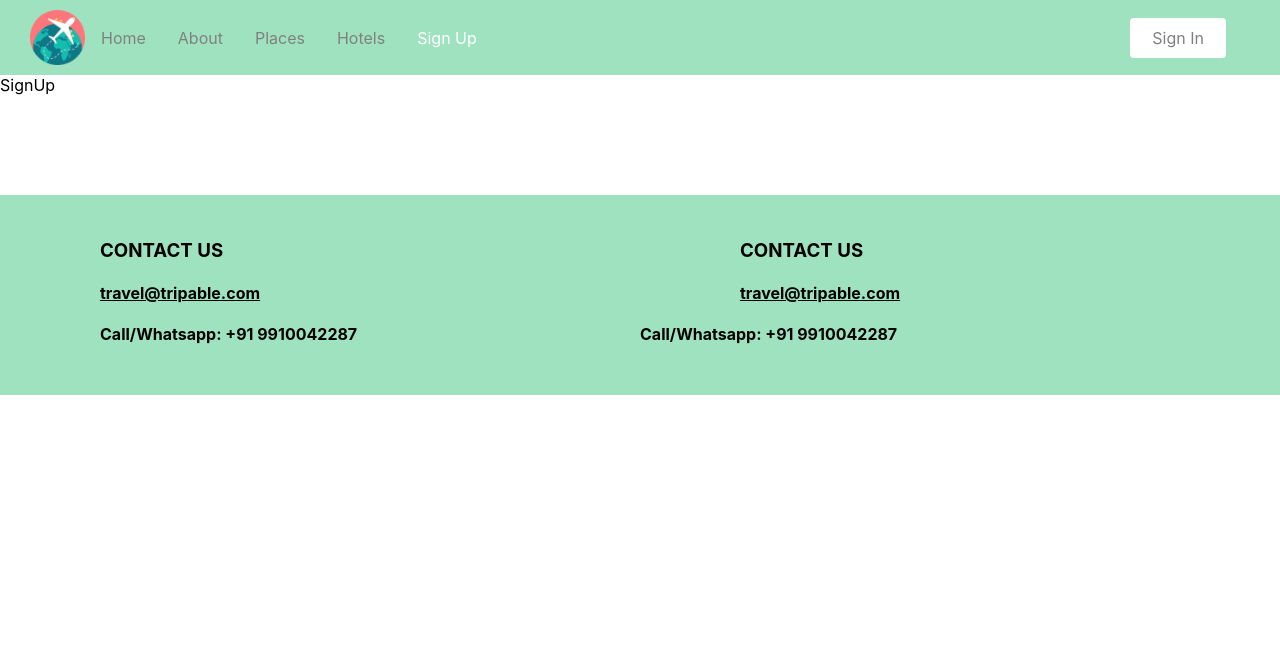
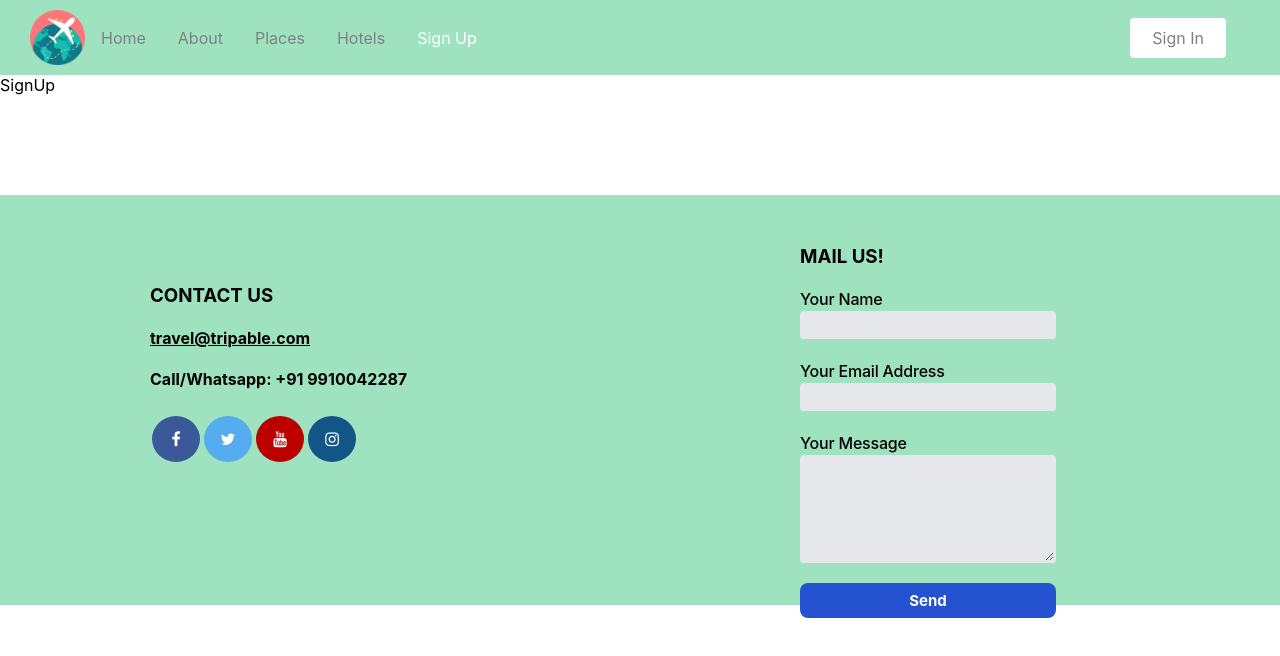
Before and after one commit to devyanikal/TRIPABLE, a React (Create React App) app in the folder frontend/: page /signup in a window 1280 px wide. Shown: the top 656 px of the page. Built offline with nearby package versions, Linux system fonts and the light colour scheme.

Commit message:
contactus done

```diff
--- a/frontend/src/App.js
+++ b/frontend/src/App.js
@@ -21,7 +21,7 @@ function App(){
 
         <div>
         <Routes>
-          <Route exact path='/home' element={< Home />}></Route>
+          <Route exact path='/' element={< Home />}></Route>
           <Route exact path='/about' element={< About />}></Route>
           <Route exact path='/places' element={< ViewPlaces />}></Route>
           <Route exact path='/hotels' element={< ViewHotels />}></Route>
--- /dev/null
+++ b/frontend/src/Components/Contactus/Contactus.css
@@ -0,0 +1,130 @@
+.fa {
+    padding: 15px;
+    font-size: 10px;
+    width: 18px;
+    text-align: center;
+    text-decoration: none;
+    margin: 5px 2px;
+    border-radius: 50%;
+  }
+
+  .fa:hover {
+      opacity: 0.7;
+  }
+
+  .fa-facebook {
+    background: #3B5998;
+    color: white;
+  }
+
+  .fa-twitter {
+    background: #55ACEE;
+    color: white;
+  }
+
+  .fa-youtube {
+    background: #bb0000;
+    color: white;
+  }
+
+  .fa-instagram {
+    background: #125688;
+    color: white;
+  }
+  .formcarry-container * {
+  box-sizing: border-box;
+    font-family: "Inter", sans-serif;
+
+  /* colors */
+  --color-blue: #2552d0;
+  --color-light-blue: #3266e3;
+  --color-gray: #e5e7eb;
+  --color-dark-gray: #9da3ae;
+  --color-pink: #edadd2;
+}
+
+.formcarry-container {
+  /* container */
+  --c-width: 50%;
+  --c-max-width: 500px;
+
+  width: var(--c-width);
+  max-width: var(--c-max-width);
+  display: block;
+  margin: 6vh auto 0 auto;
+}
+
+.formcarry-form label {
+  display: block;
+  padding: 2px 0 2px 0;
+  letter-spacing: -0.2px;
+  cursor: pointer;
+  font-size: 16px;
+  font-weight:500;
+}
+
+.formcarry-form input,
+.formcarry-form textarea {
+  font-size: 16px;
+  display: block;
+  width: 80%;
+  padding: 2px;
+  background-color: var(--color-gray);
+  border: none;
+  border: 2px solid var(--color-gray);
+  outline: none;
+  border-radius: 4px;
+  color: var(--color-dark-gray);
+}
+
+.formcarry-form input:focus,
+.formcarry-form textarea:focus {
+  background-color: #fff;
+  color: var(--color-dark-gray);
+}
+
+.formcarry-form input:focus:required:invalid {
+  border-color: var(--color-pink);
+  background-color: #fff;
+}
+
+.formcarry-form button {
+  display: block;
+  margin-top: 0px;
+  width: 80%;
+  padding: 6px 15px;
+  border-radius: 8px;
+  border-color: transparent;
+  background-color: var(--color-blue);
+  color: #fff;
+  font-weight: 700;
+  font-size: 15px;
+
+  transition: 300ms all;
+}
+
+.formcarry-form button:hover {
+  background-color: var(--color-light-blue);
+}
+
+.formcarry-alert {
+  padding: 12px;
+  border-radius: 10px;
+  color: #fff;
+  font-size: 14px;
+  font-weight: 400;
+  margin-top: 12px;
+  display: none;
+}
+
+.formcarry-alert.visible {
+  display: block;
+}
+
+.formcarry-alert.success {
+  background: #69cf9d;
+}
+
+.formcarry-alert.error {
+  background: #de524c;
+}
--- a/frontend/src/Components/Contactus/Contactus.js
+++ b/frontend/src/Components/Contactus/Contactus.js
@@ -1,27 +1,44 @@
 import { display, height } from '@mui/system';
 import React from 'react';
+import './Contactus.css'
 
 function Contactus(){
     return(
+
         <div>
+            <link rel="stylesheet" href="https://cdnjs.cloudflare.com/ajax/libs/font-awesome/4.7.0/css/font-awesome.min.css"></link>
+            {/* <link rel="stylesheet" href="formcarry-form.css" /> */}
             <footer style={{paddingTop:"100px"}}>
                 <div>
-                <div style={{width:"100%", height:"200px",backgroundColor:"#9FE2BF"}}>
+                <div style={{width:"100%", height:"410px",backgroundColor:"#9FE2BF",color:"252424"}}>
 
-                {/* <div> style="width: 50%; display: table-cell; background: green;" */}
-                    <div style={{width: "50%" , height:"100px" , float: 'left', paddingTop:"25px", paddingLeft:"100px"}}>
+                    <div style={{width: "50%" , height:"100px" , float: 'left', paddingTop:"70px", paddingLeft:"150px"}}>
                         <p>
                             <h3>CONTACT US</h3>
                             <h4><u>travel@tripable.com</u></h4>
                             <h4>Call/Whatsapp: +91 9910042287</h4>
+                            <a href="https://www.facebook.com/PlanetAbled/" target="_blank" class="fa fa-facebook"></a>
+                            <a href="https://twitter.com/planetabled" target="_blank" class="fa fa-twitter"></a>
+                            <a href="https://www.youtube.com/channel/UCRjxH373IAvgRkjgG23iSXw" target="_blank" class="fa fa-youtube"></a>
+                            <a href="https://www.instagram.com/planetabled/" target="_blank" class="fa fa-instagram"></a>
                         </p>
                     </div>
-                    <div style={{marginLeft:"50%", height:"100px", width:"50%", paddingTop:"25px"}}>
-                        <p>
-                            <h3>CONTACT US</h3>
-                            <h4><u>travel@tripable.com</u></h4>
-                            <h4>Call/Whatsapp: +91 9910042287</h4>
-                        </p>
+                    <div style={{marginLeft:"50%", paddingTop:"2px"}}>
+                            <div class="formcarry-container">
+                                <h3>MAIL US!</h3>
+                            <form action="https://formcarry.com/s/PVGDd5qrD3" method="POST" class="formcarry-form">
+                                <label for="name">Your Name</label>
+                                <input type="text" id="name" name="fullName" required /><br></br>
+
+                                <label for="email">Your Email Address</label>
+                                <input type="email" id="email" name="email" required /><br></br>
+
+                                <label for="message">Your Message</label>
+                                <textarea name="message" id="message" cols="30" rows="5"></textarea><br></br>
+
+                                <button type="submit">Send</button>
+                            </form>
+                            </div>
                     </div>
                 </div>
                 </div>
--- a/frontend/src/Components/Navbar/index.js
+++ b/frontend/src/Components/Navbar/index.js
@@ -21,7 +21,7 @@ return (
 
 		<img src="./travel.png" alt="bug" height="55px"/>
 
-        <NavLink to='/home' activeStyle>
+        <NavLink to='/' activeStyle>
 			Home
 		</NavLink>
 		<NavLink to='/about' activeStyle>
```
